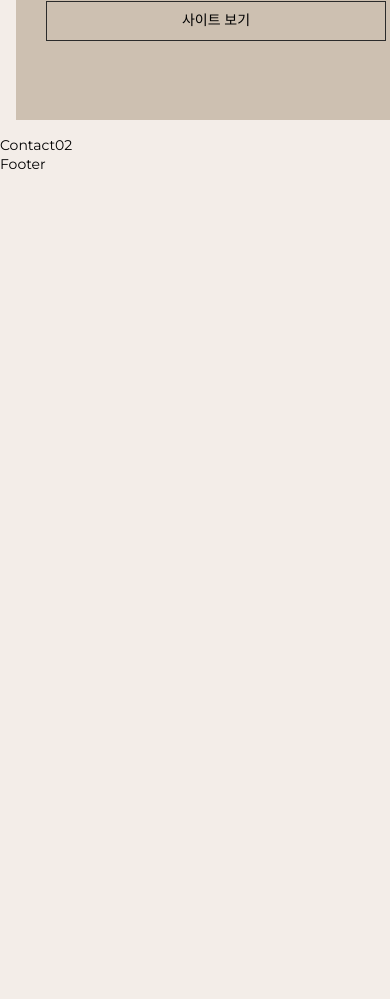
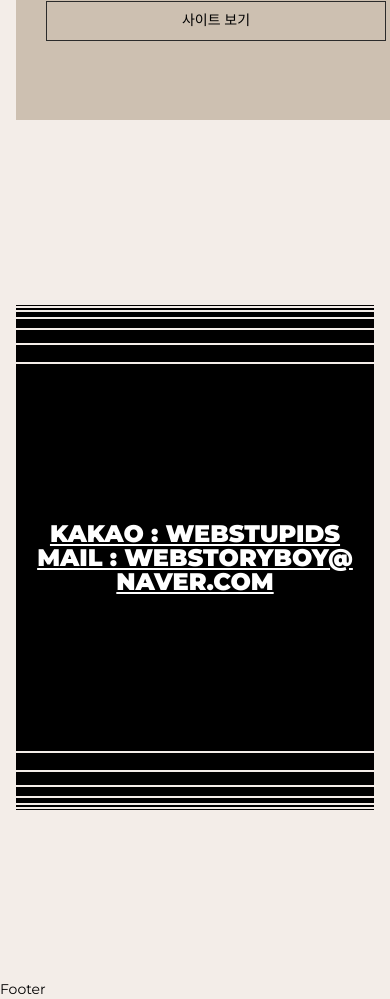
Before and after one commit to hannayou1/2607youtube, a React (Create React App) app: page / in a window 390 px wide. Shown: the part 5745-6744 px from the top of the page. Before the commit the page ends 5920 px from the top, so only its background shows below. Built offline with nearby package versions, Linux system fonts and the light colour scheme; a small style sheet from the web is missing; a web font is replaced by a local one.

Commit message:
18강 연락처 완료

```diff
--- a/src/assets/scss/section/_contact.scss
+++ b/src/assets/scss/section/_contact.scss
@@ -1,6 +1,6 @@
 #contact {
     height: 100vh;
-}
+
     .contact__inner {
         width: 100%;
         height: 100%;
@@ -9,10 +9,6 @@
         align-items: flex-start;
         justify-content: flex-end;
         flex-direction: column;
-
-    @media (max-width: 800px){
-        justify-content: center;
-    }
 
         .contact__title {
             font-size: 10vw;
@@ -26,7 +22,9 @@
             @media (max-width: 800px){
                 display: none;
             }
+
         }
+
         .contact__text {
             width: 100%;
             height: 40vh;
@@ -57,6 +55,7 @@
                 }
             }
         }
+
         .contact__lines {
             width: 100%;
 
@@ -90,15 +89,11 @@
                 }
             }
 
-        &.top {
+            &.top{
                 .line {
                 margin-top: 0.5vw;
                 margin-bottom: 0;
                 display: none;
-
-                @media (max-width: 800px){
-                    display: block;
-                }
 
                 &:nth-child(1){
                     height: 1px;
@@ -121,7 +116,17 @@
                 &:nth-child(7){
                     height: 25px;
                 }
+
+                @media (max-width: 800px){
+                    display: block;
+                }
+            }
+
+            }
+        }
+
+        @media (max-width: 800px){
+             justify-content: center;
         }
     }
 }
-}
--- a/src/assets/scss/section/_port.scss
+++ b/src/assets/scss/section/_port.scss
@@ -70,22 +70,22 @@
             }
 
             &.p6{
-                background-color: var(--subBg600);
+                background-color: var(--subBg100);
             }
             &.p7{
-                background-color: var(--subBg700);
+                background-color: var(--subBg200);
             }
 
             &.p8{
-                background-color: var(--subBg800);
+                background-color: var(--subBg300);
             }
 
             &.p9{
-                background-color: var(--subBg900);
+                background-color: var(--subBg400);
             }
 
             &.p10{
-                background-color: var(--subBg1000);
+                background-color: var(--subBg500);
             }
 
             .num {
--- a/src/components/Contact02.jsx
+++ b/src/components/Contact02.jsx
@@ -1,7 +1,59 @@
 import React from "react";
 
+const contactText = [
+    {
+        link: "https://open.kakao.com/o/gM7YLzwf",
+        title: "KAKAO : webstupids",
+    },
+    {
+        link: "mailto:webstoryboy@naver.com",
+        title: "mail : webstoryboy@naver.com",
+    },
+];
+
 const Contact02 = () => {
-  return <div>Contact02</div>;
+  return (
+    <section id="contact">
+            <div className="contact__inner">
+                <h2 className="contact__title">Contact</h2>
+                <div className="contact__lines top" aria-hidden="true">
+                    <span className="line"></span>
+                    <span className="line"></span>
+                    <span className="line"></span>
+                    <span className="line"></span>
+                    <span className="line"></span>
+                    <span className="line"></span>
+                    <span className="line"></span>
+                </div>
+                <div className="contact__text">
+                    <div className="text">
+						{contactText.map((contact, key) => (
+							<div key={key}>
+								<a
+									href={contact.link}
+									target="_blank"
+									rel="noopnener noreferrer"
+									>
+										{contact.title}
+								</a>
+							</div>
+						))}
+
+
+                    </div>
+                </div>
+                <div className="contact__lines" aria-hidden="true">
+                    <span className="line"></span>
+                    <span className="line"></span>
+                    <span className="line"></span>
+                    <span className="line"></span>
+                    <span className="line"></span>
+                    <span className="line"></span>
+                    <span className="line"></span>
+                </div>
+            </div>
+    </section>
+  );
 };
 
 export default Contact02;
```
Lines whose indentation alone changed are shown as unchanged.
